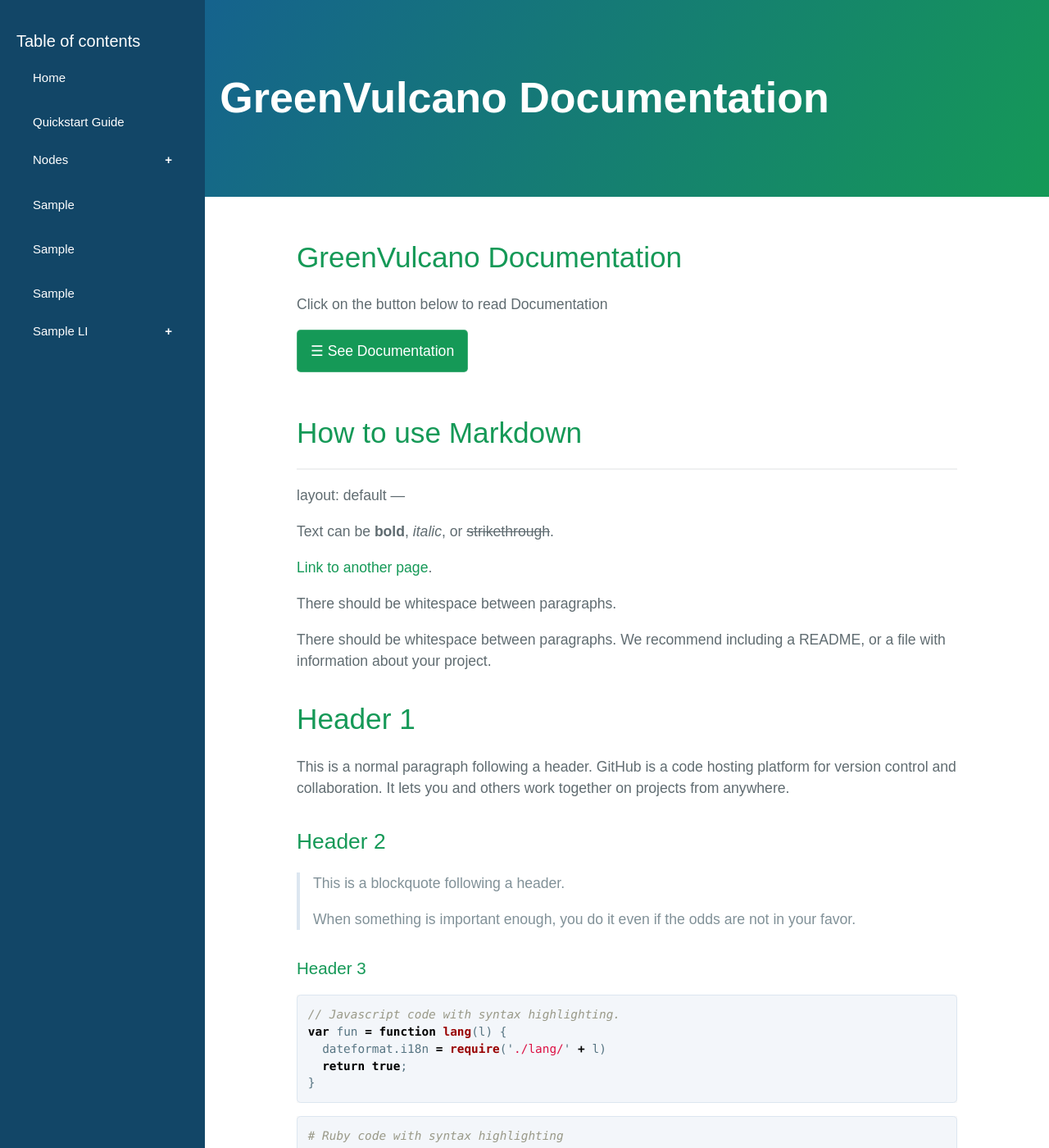
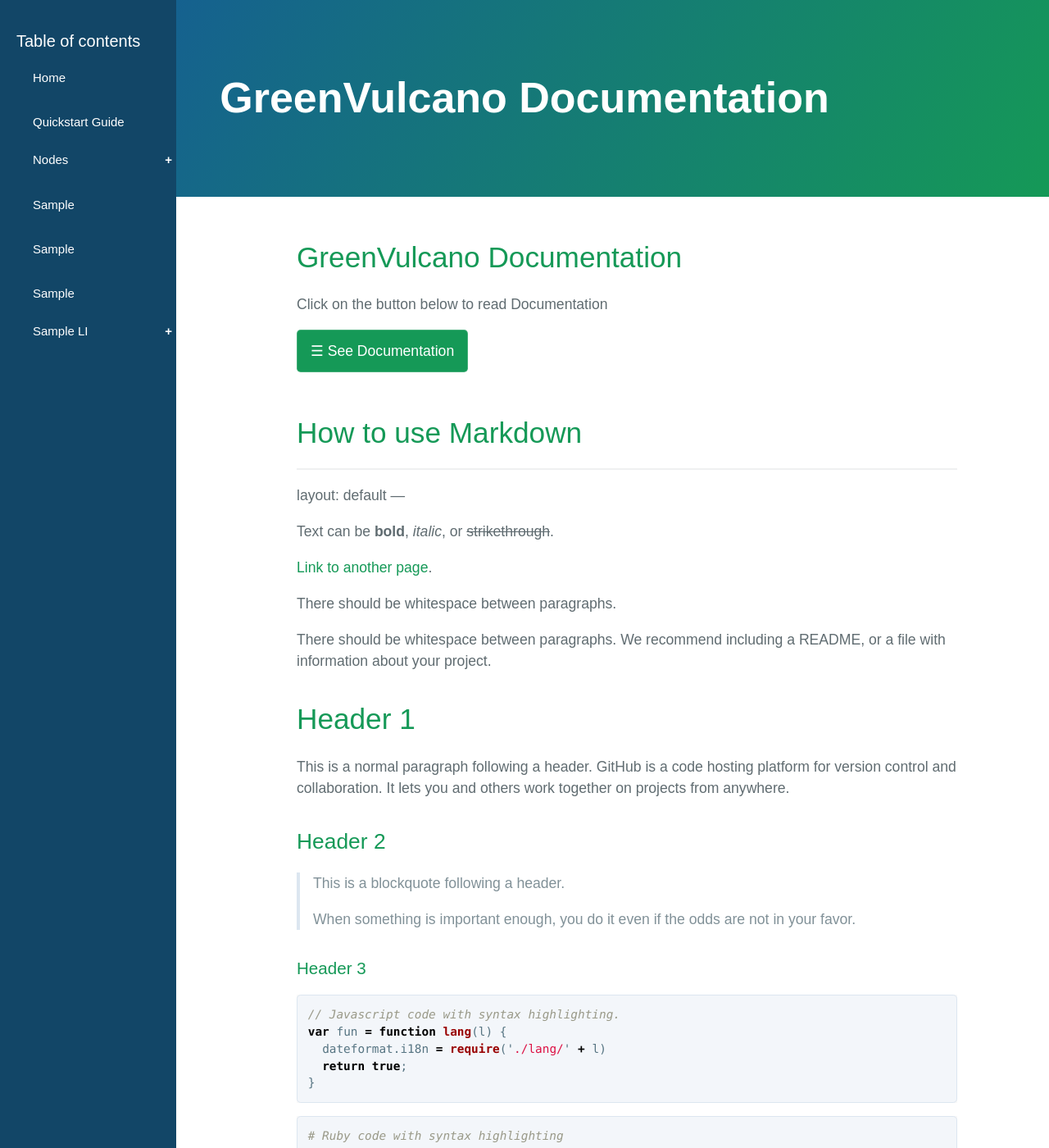
Before and after one commit to dianamw/GreenVulcano-Beta, a Jekyll site: the page built from index.md, in a window 1280 px wide and 1400 px high. Shown: the whole window at 82% size. Built offline with Jekyll 4.4.1, drawn with Linux system fonts in a browser that asks for light colours; our own code applies the rules of GitHub Pages for plain Markdown files; the repository's description, which GitHub fills in, is left out.

Commit message:
Update style.scss

```diff
--- a/assets/css/style.scss
+++ b/assets/css/style.scss
@@ -93,7 +93,7 @@ button.accordion.active:after {
     height: 100%;
     position: fixed;
     z-index: 1;
-    width:250px;
+    margin-left:0;
     top: 0;
     left: 0;
     background-color: #124667;
```
